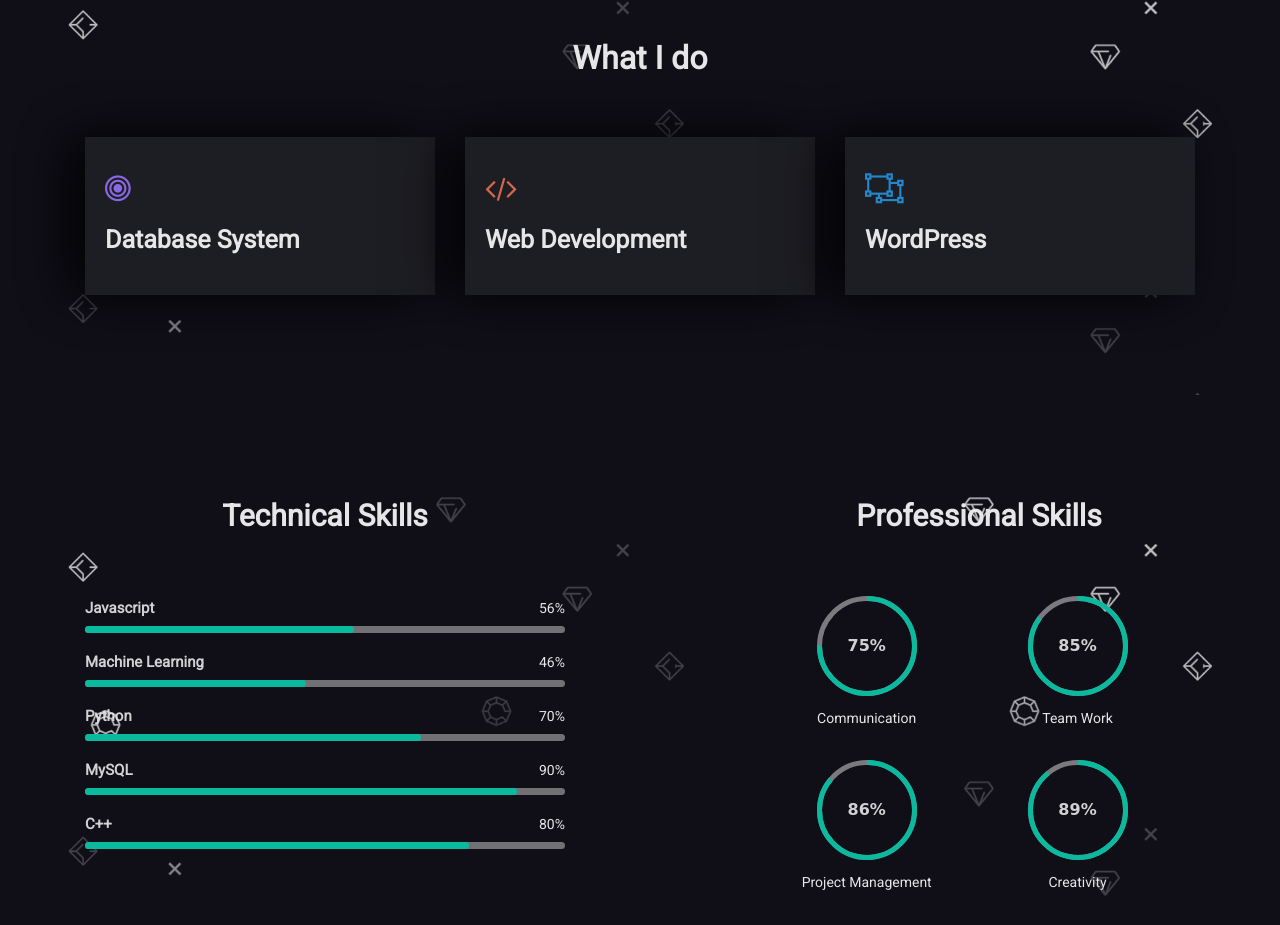
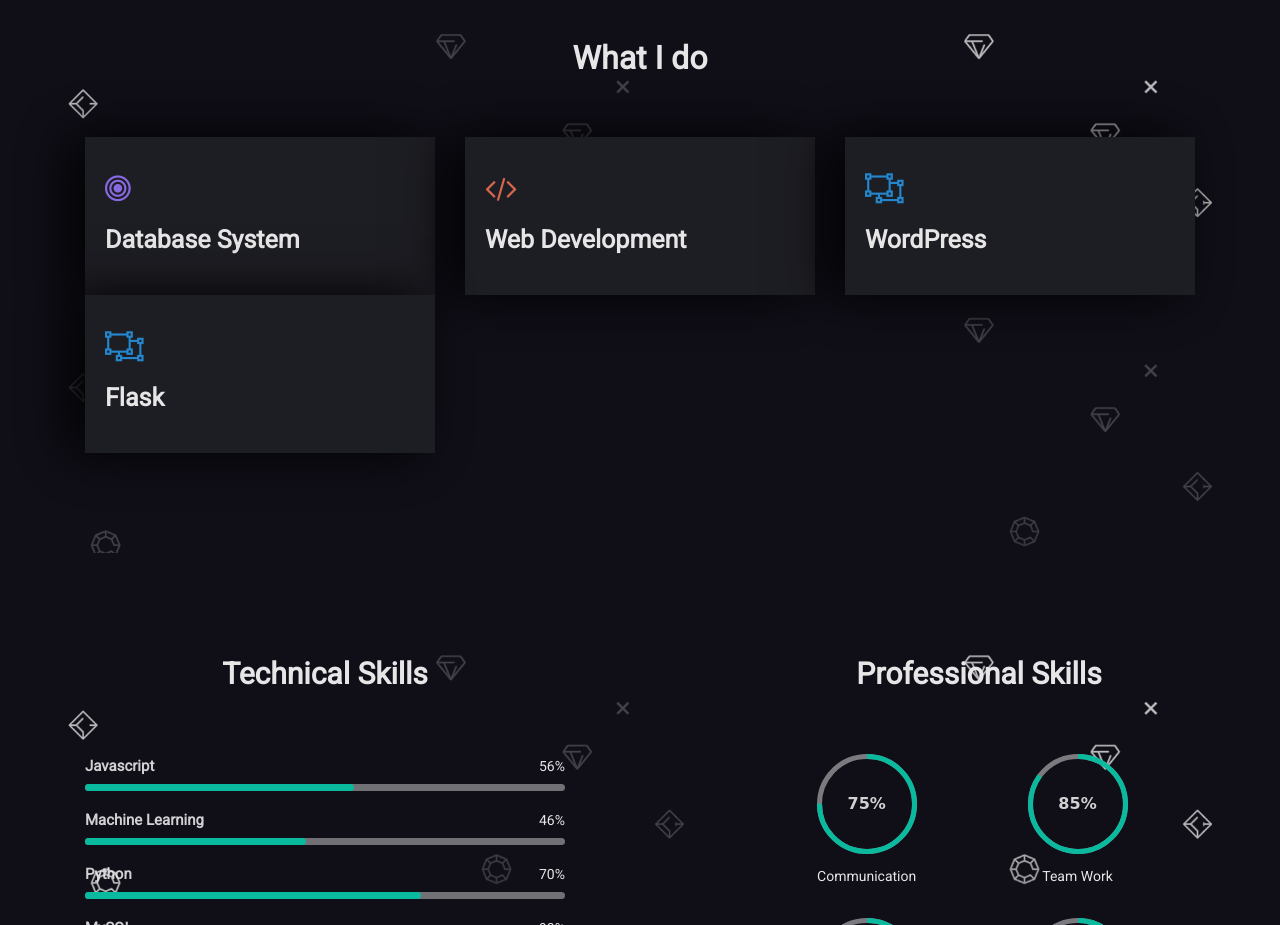
Before and after one commit to farazahmadkhan15/farazahmadkhan15.github.io, a plain HTML site: page index.html in a window 1280 px wide. Shown: the part 1428-2353 px from the top of the page. Drawn offline with Linux system fonts and the light colour scheme.

Commit message:
Flask Added

```diff
--- a/index.html
+++ b/index.html
@@ -188,6 +188,13 @@
                         <div class="mh-service-item shadow-1 dark-bg wow fadeInUp" data-wow-duration="0.8s" data-wow-delay="0.7s">
                             <i class="fa fa-object-ungroup sky-color"></i>
                             <h3>WordPress</h3>
+                     </div>
+                    </div>
+
+                    <div class="col-sm-4">
+                        <div class="mh-service-item shadow-1 dark-bg wow fadeInUp" data-wow-duration="0.8s" data-wow-delay="0.7s">
+                            <i class="fa fa-object-ungroup sky-color"></i>
+                            <h3>Flask</h3>
                      </div>
                     </div>
                 </div>
```
